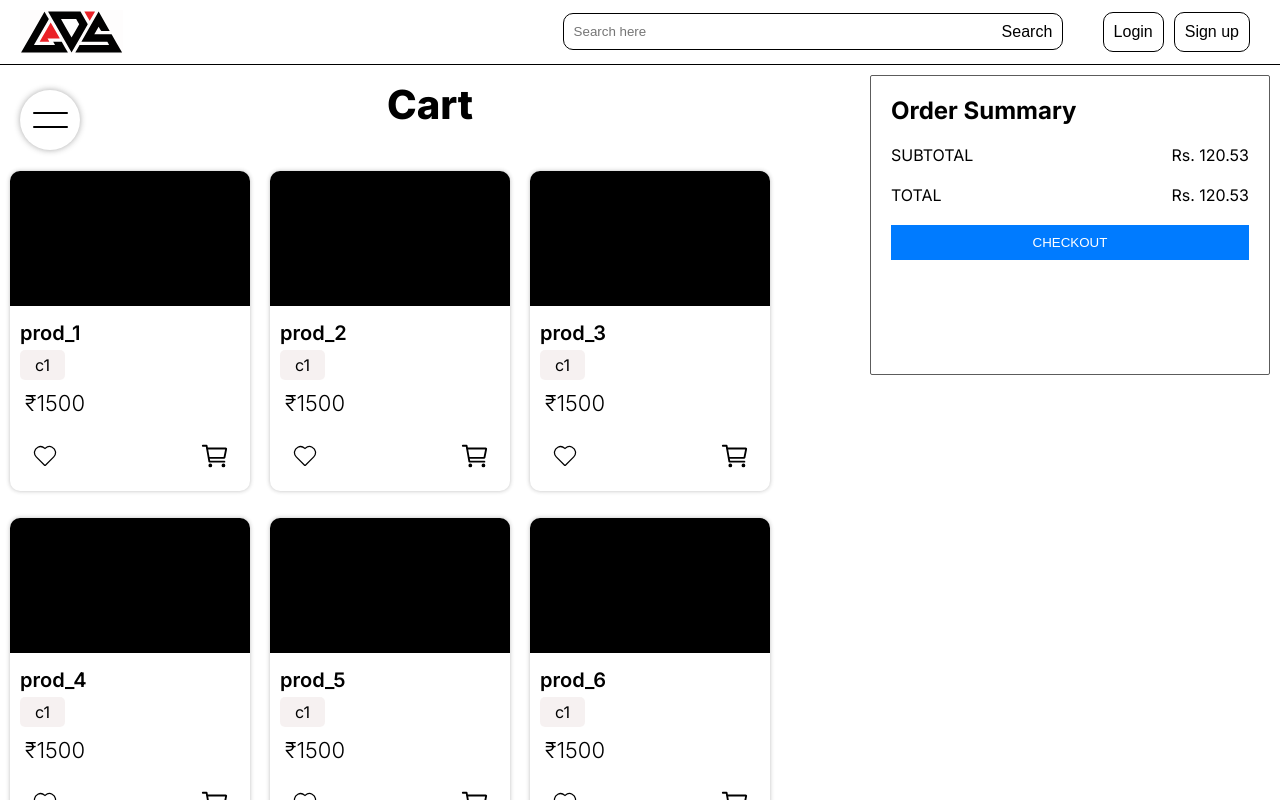
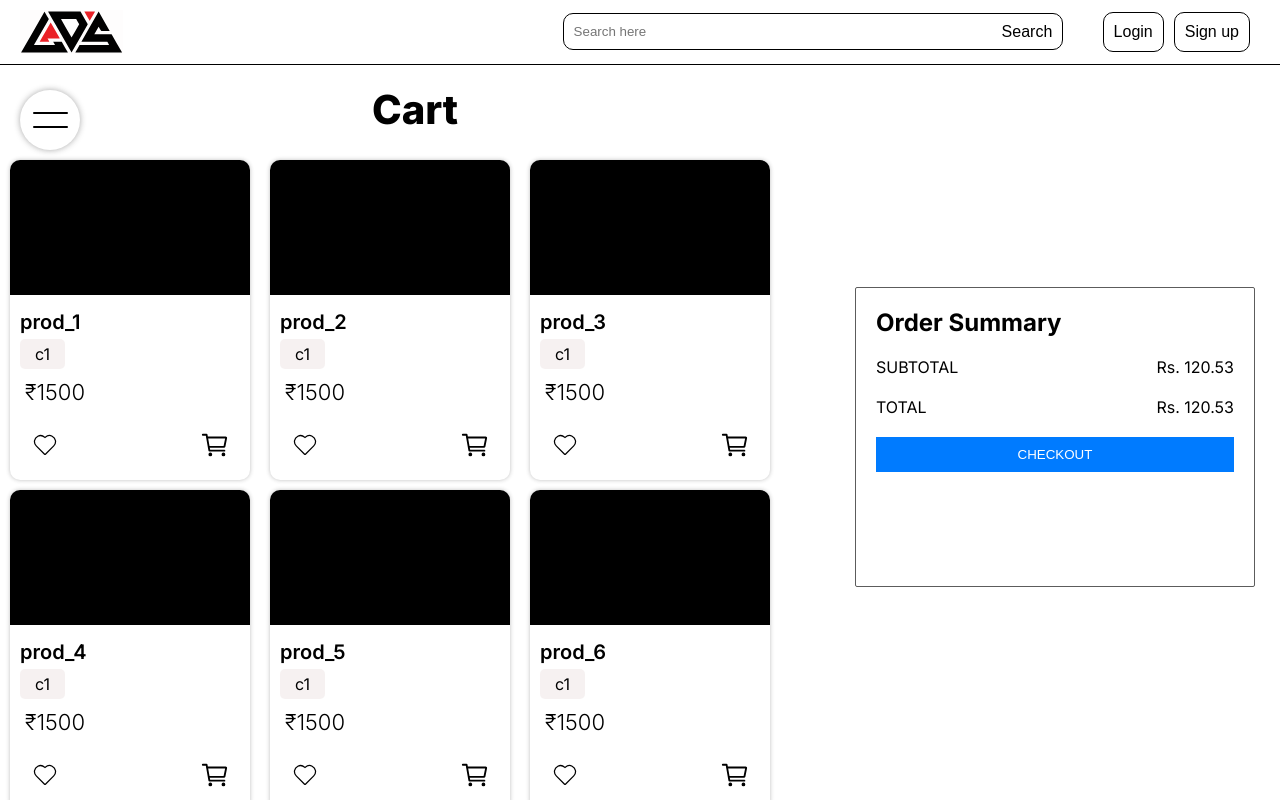
Before and after one commit to AnkushS27/lds-sports-ecommerce, a Next.js app: page /cart in a window 1280 px wide. Built offline with nearby package versions, Linux system fonts and the light colour scheme.

Commit message:
minor changes

```diff
--- a/src/Components/HorizontalNavbar/page.module.css
+++ b/src/Components/HorizontalNavbar/page.module.css
@@ -3,8 +3,7 @@
     display: flex;
 
     width: 100%;
-    min-height: 60px;
-    height: fit-content;
+    min-height: fit-content;
 }
 
 .NavMainContainer {
--- a/src/Components/VerticalNavbar/page.module.css
+++ b/src/Components/VerticalNavbar/page.module.css
@@ -40,7 +40,10 @@
 }
 
 .NavMainWrapper {
-    position: relative;
+    position: absolute;
+    z-index: 1;
+    background-color: white;
+    color: black;
 
     display: flex;
     align-items: flex-start;
@@ -135,9 +138,9 @@
 
     gap: 15px;
     padding-left: 5px;
-    color: #252525d4;
+    color: #111111ad;
 }
-.VerticalNavSectionItem:hover {background-color: rgba(205, 198, 198, 0); color: green;}
+.VerticalNavSectionItem:hover {background-color: rgba(205, 198, 198, 0); color: black;}
 
 .VerticalNavSectionIcon {
     display: flex;
--- a/src/app/cart/page.module.css
+++ b/src/app/cart/page.module.css
@@ -1,21 +1,41 @@
-  .cartWrapper {
-    width: 100vw;
-    height: 100vh;
+.mainWrapper {
+  position: relative;
+  display: flex;
+  flex-direction: column;
 
-    background-color: white;
-    color: black;
+  width: 100vw;
+  height: 100vh;
 
-    overflow-y: auto;
-  }
+  background-color: white;
+  color: black;
+  overflow: hidden;
+}
 
-.verticalMainContainer {
+
+.HorizontalmainContainer {
+  position: relative;
+  top: 5px;
   display: flex;
   flex-direction: row;
+
+  width: 100%;
+  height: 100%;
+
+  overflow-y: hidden;
+}
+
+.VerticalmainContainer {
+  position: relative;
+  display: flex;
+  align-items: center;
   justify-content: flex-start;
-  justify-items: center;
+  flex-direction: row;
+
   width: 100%;
-  max-width: 100%;
+  min-width: 300px;
   height: 100%;
+
+  overflow-y: auto;
 }
 
   .cartContainer {
@@ -79,7 +99,7 @@
     max-width: 400px;
     min-width: 300px;
     gap: 20px;
-    margin: 10px;
+    margin: 25px;
     height: 300px;
     border: 1px solid #5c5c5c;
     border-radius: 2px;
@@ -113,4 +133,8 @@
 
   @media screen and (max-width: 720px) {
     .productCradWrapper {width: 100%; gap: 10px; justify-content: space-evenly; align-items: center;}
+    .cartTotals {margin: 10px;}
   }
+  @media only screen and (max-width: 630px) {
+    .VerticalmainContainer {flex-direction: column;}
+  }
--- a/src/app/cart/page.tsx
+++ b/src/app/cart/page.tsx
@@ -71,11 +71,11 @@ export default function Cart() {
   };
 
   return (
-    <div className={styles.cartWrapper}>
+    <div className={styles.mainWrapper}>
         <HorizontalNavBar params={{name:'ABC',loggedIn: isloggedIn}} />
-      <div className={styles.verticalMainContainer}>
+        <div className={styles.HorizontalmainContainer}>
             <VerticalNavBar params={{name : 'ABC', loggedIn : isloggedIn, homePage : true}} />
-        <div className={styles.cartContainer}>
+            <div className={styles.VerticalmainContainer}>
               <div className={styles.productCradWrapper}>
                 <div className={styles.productCardHead}> Cart </div>
               <ProductCard params={{name:'prod_1',"company" : "c1", "pid" : "001", "price" : "₹1500", "stock" : "50"}} />
--- a/src/app/faq/page.module.css
+++ b/src/app/faq/page.module.css
@@ -8,6 +8,7 @@
 
     background-color: white;
     color: black;
+    overflow: hidden;
   }
 
 
--- a/src/app/favourites/page.module.css
+++ b/src/app/favourites/page.module.css
@@ -1,7 +1,6 @@
 .mainWrapper {
+    position: relative;
     display: flex;
-    align-items: flex-start;
-    justify-content: flex-start;
     flex-direction: column;
 
     width: 100vw;
@@ -9,33 +8,35 @@
 
     background-color: white;
     color: black;
+    overflow: hidden;
+  }
 
-    font-size: 16px;
-    font-weight: 300;
-    font-family: sans-serif;
-}
 
-.HorizontalMainContainer {
+  .HorizontalMainContainer {
+    position: relative;
+    top: 5px;
     display: flex;
-    align-items: flex-start;
-    justify-content: flex-start;
     flex-direction: row;
 
     width: 100%;
-    height: 100%;
-}
+    height: calc(100% - 5px);
 
-.VerticalMainContainer {
+    overflow-y: hidden;
+  }
+
+  .VerticalMainContainer {
+    position: relative;
     display: flex;
     align-items: flex-start;
     justify-content: flex-start;
     flex-direction: column;
 
     width: 100%;
+    min-width: 300px;
     height: 100%;
 
     overflow-y: auto;
-}
+  }
 
 .productCardWrapper {
     display: flex;
--- a/src/app/page.module.css
+++ b/src/app/page.module.css
@@ -8,6 +8,7 @@
 
   background-color: white;
   color: black;
+  overflow: hidden;
 }
 
 
@@ -70,6 +71,8 @@
 
   padding: 10px;
   gap: 10px;
+
+  margin: 10px 0;
 }
 
 .sectionHead {
@@ -116,9 +119,3 @@
   cursor: pointer;
 }
 /* Responsive Design : Mobile->700px  Small Screens->1120px */
-
-@media screen and (max-width:700px) {
-  .HorizontalmainContainer {
-    top: 102px;
-  }
-}
--- a/src/app/profile/page.module.css
+++ b/src/app/profile/page.module.css
@@ -8,6 +8,7 @@
 
     background-color: white;
     color: black;
+    overflow: hidden;
   }
 
 
@@ -161,7 +162,10 @@
     justify-content: flex-start;
     flex-direction: column;
 
-    width: fit-content;
+
+    width: calc(100% - 20px);
+    margin: 0 10px;
+    max-width: 400px;
     height: fit-content;
 
     gap: 5px;
@@ -185,15 +189,12 @@
     justify-content: center;
 
     width: 100%;
-    max-width: 400px;
-    min-width: 280px;
     height: 40px;
 
     outline: none;
-    border: 0;
     background-color: white;
     color: black;
-    border-bottom: 1px solid black;
+    border: 1px solid black;
 
     padding: 10px;
     font-size: 16px;
```
Also changed, not shown: src/app/page.tsx (+25 -6 lines), src/app/search/[query]/page.module.css (+33 -2 lines), src/app/search/[query]/page.tsx (+12 -1 lines). Lines whose indentation alone changed are shown as unchanged.
